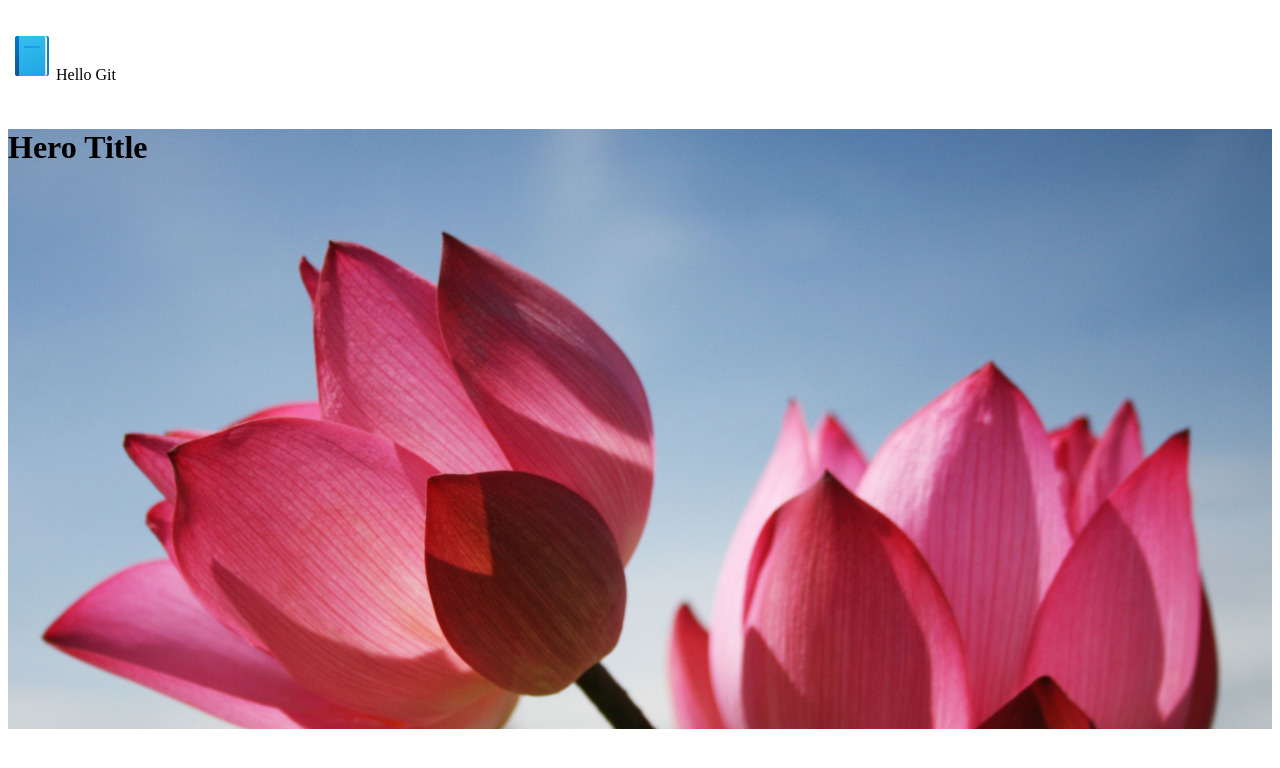
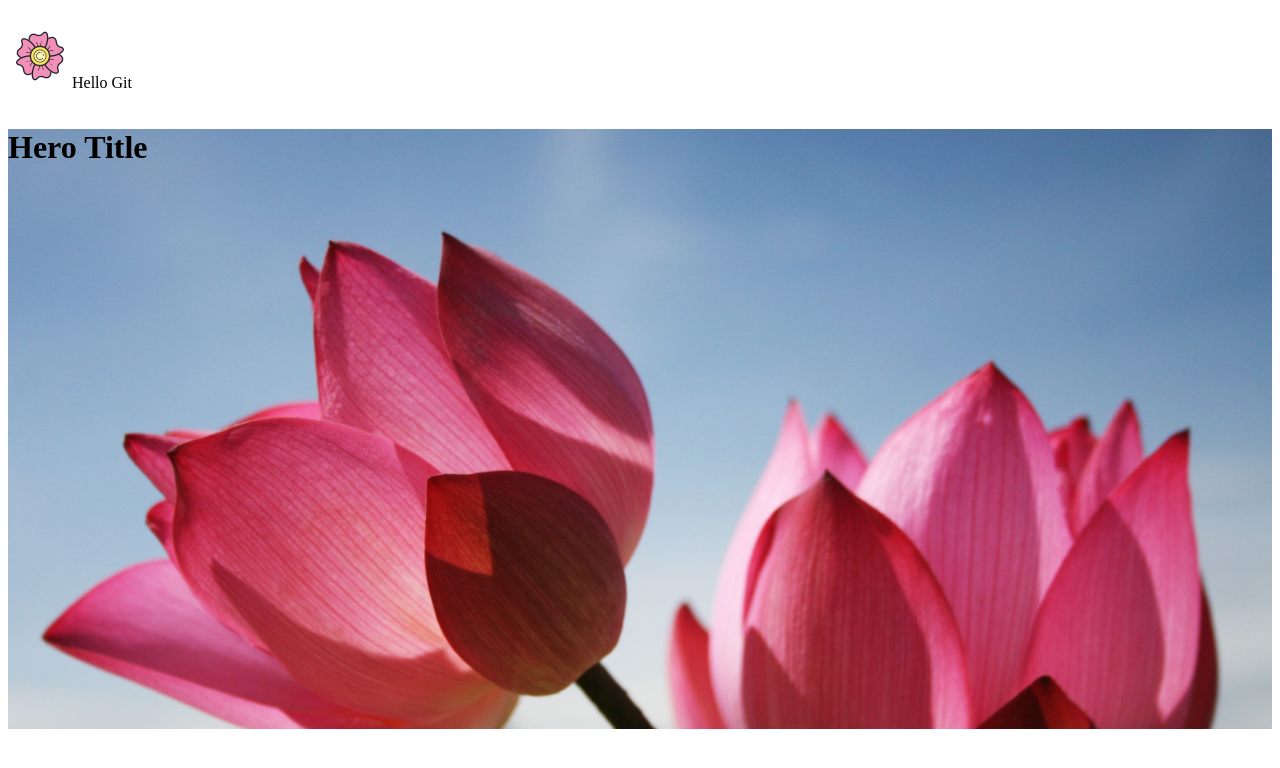
Before and after one commit to code2moksha/git, a website: page index.html in a window 1280 px wide. Drawn offline with Linux system fonts and the light colour scheme.

Commit message:
new logo added

```diff
--- a/index.html
+++ b/index.html
@@ -8,7 +8,7 @@
   <title>Document</title>
 </head>
 <body>
-  <header class="main-header"><div><img src="book.png"><span>Hello Git</span></div></header>
+  <header class="main-header"><div><img src="flower.png"><span>Hello Git</span></div></header>
   <main class="main"> <h1>Hero Title</h1></main>
 </body>
 </html>
```
Also changed, not shown: flower.png (added).
